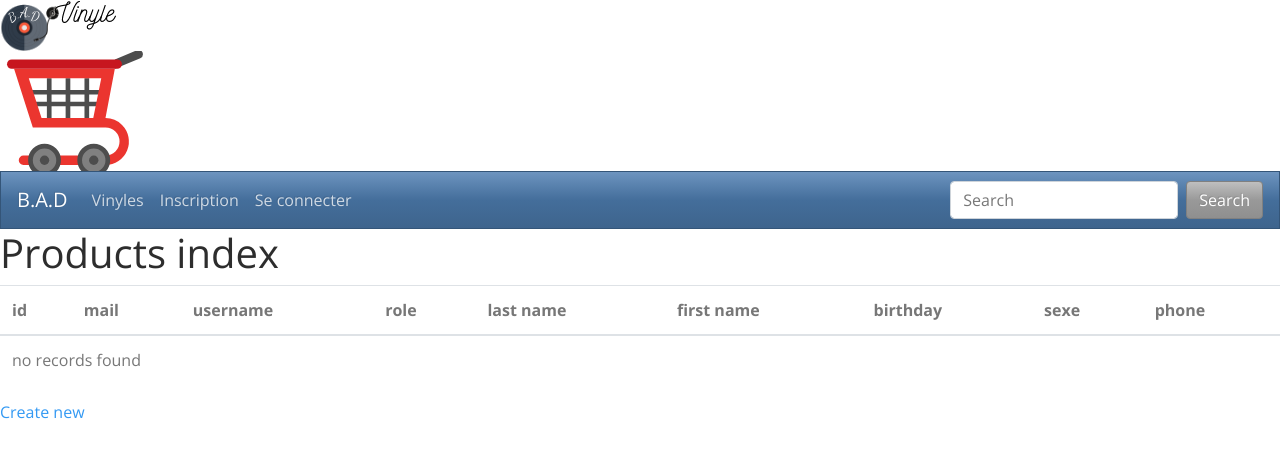
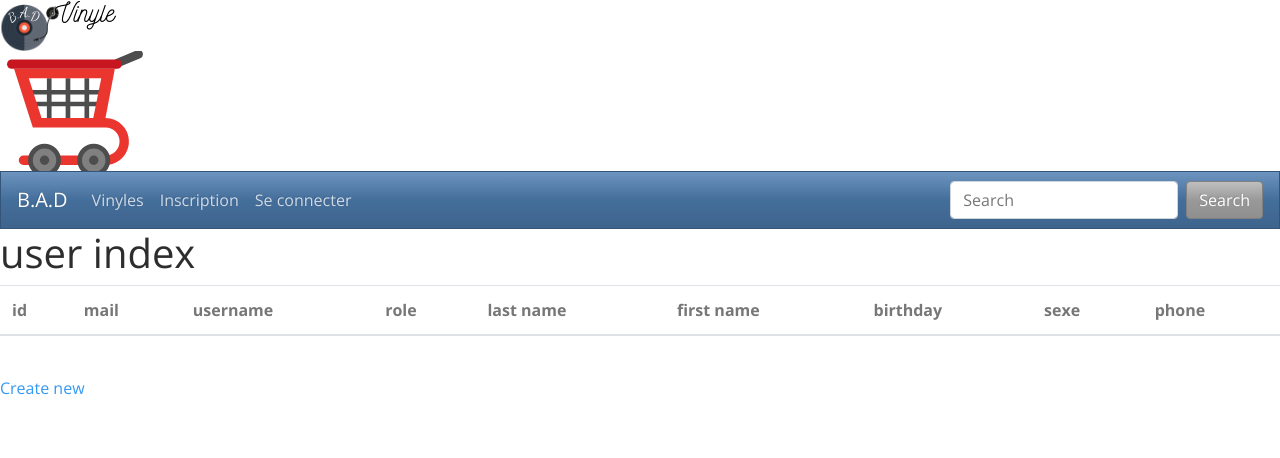
Before and after one commit to Afpa-repo/CDA_20040-2, a Symfony app: template templates/user/index.html.twig in a window 1280 px wide. Shown: the top 458 px of the page. Run offline with Twig, Linux system fonts and the light colour scheme; the template is opened without the code that fills it, so the values that code supplies are empty; some libraries are stand-ins or nearby versions.

Commit message:
changement user / page profile en cours

```diff
--- a/src/Controller/UserController.php
+++ b/src/Controller/UserController.php
@@ -10,6 +10,7 @@ class UserController extends AbstractController
     /**
      * @Route("/user", name="user")
      */
+
     public function index()
     {
         return $this->render('user/index.html.twig', [
--- a/templates/user/index.html.twig
+++ b/templates/user/index.html.twig
@@ -1,9 +1,9 @@
 {% extends 'base.html.twig' %}
 
-{% block title %}Products index{% endblock %}
+{% block title %}user index{% endblock %}
 
 {% block body %}
-    <h1>Products index</h1>
+    <h1>user index</h1>
 
     <table class="table">
         <thead>
@@ -20,7 +20,6 @@
             </tr>
         </thead>
         <tbody>
-        {% for product in products %}
             <tr>
                 <td>{{ user.getId() }}</td>
                 <td>{{ user.getEmail() }}</td>
@@ -31,15 +30,10 @@
                 <td>{{ user.getUserBirthday() }}</td>
                 <td>{{ user.getUserSexe() }}</td>
                 <td>{{ user.getUserPhone() }}</td>
-                <td>
-                    <a href="{{ path('products_edit', {'prod_id': product.getId()}) }}"><i class="fas fa-edit"></i></a>
-                </td>
+{#                <td>
+                    <a href="{{ path('user_edit', {'user_id': user.getId()}) }}"><i class="fas fa-edit"></i></a>
+                </td>#}
             </tr>
-        {% else %}
-            <tr>
-                <td colspan="7">no records found</td>
-            </tr>
-        {% endfor %}
         </tbody>
     </table>
 
```
